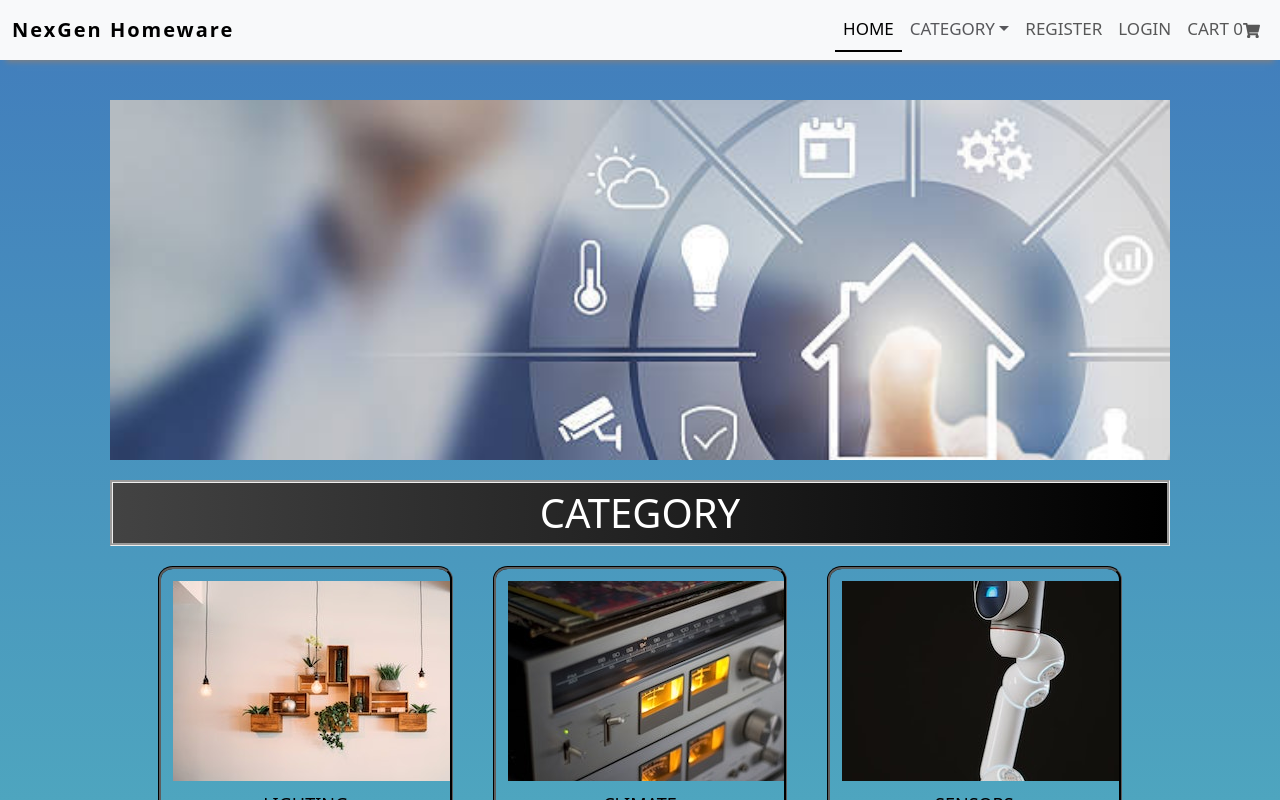
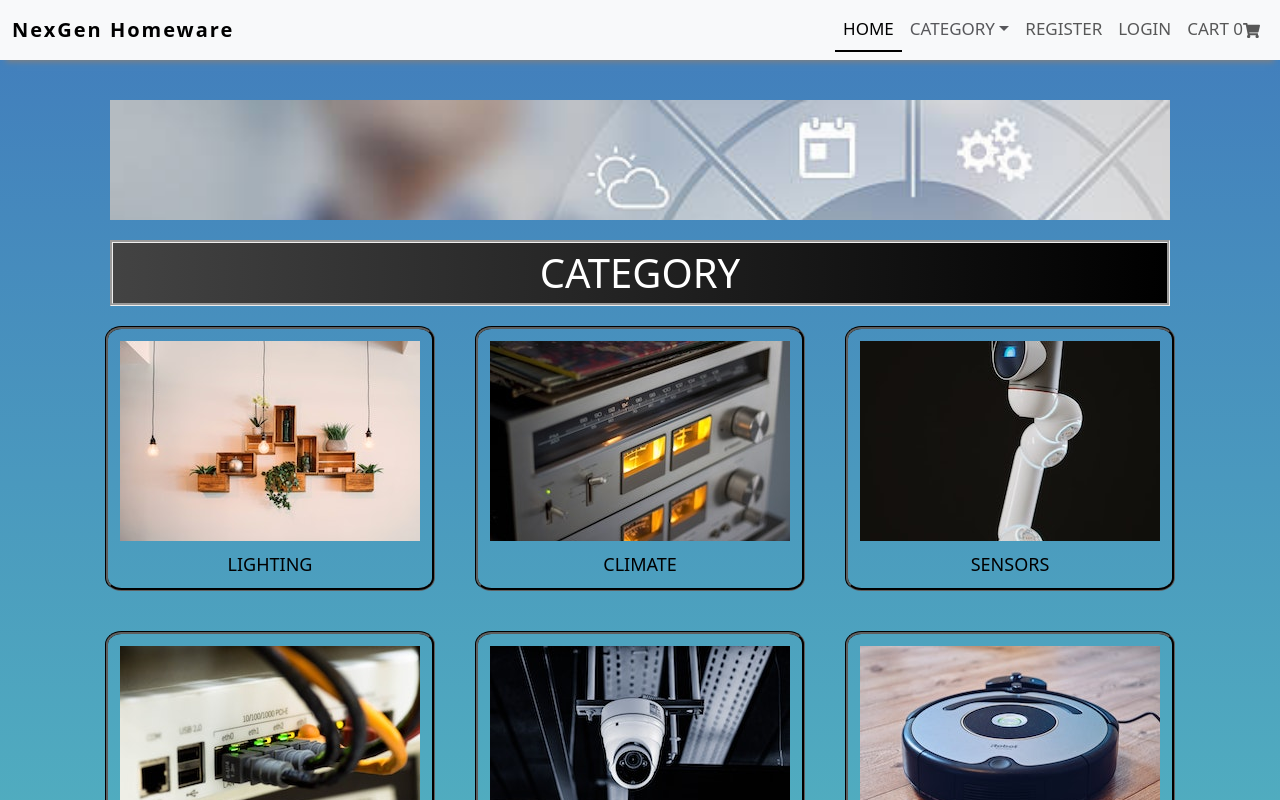
Before and after one commit to Abubakar-Imran/CODSOFT, a React (Create React App) app in the folder client/: page / in a window 1280 px wide. Shown: the top 800 px of the page. Built offline with nearby package versions, Linux system fonts and the light colour scheme.

Commit message:
Update App.css

```diff
--- a/client/src/App.css
+++ b/client/src/App.css
@@ -113,7 +113,7 @@
   header {
     width: 100%;
     background: url("../src/assets/home-page1.jpg");
-    height: 450px;
+    max-height: 450px;
     margin-top: 50px;
     background-size: cover;
     background-repeat: no-repeat;
@@ -150,7 +150,6 @@
   }
 
   .p1, .p2, .p3, .p4, .p5, .p6, .p7, .p8, .p9  {
-    width: 23%;
     padding: 12px 12px 0px;
     margin: 20px 20px;
     overflow: hidden;
```
